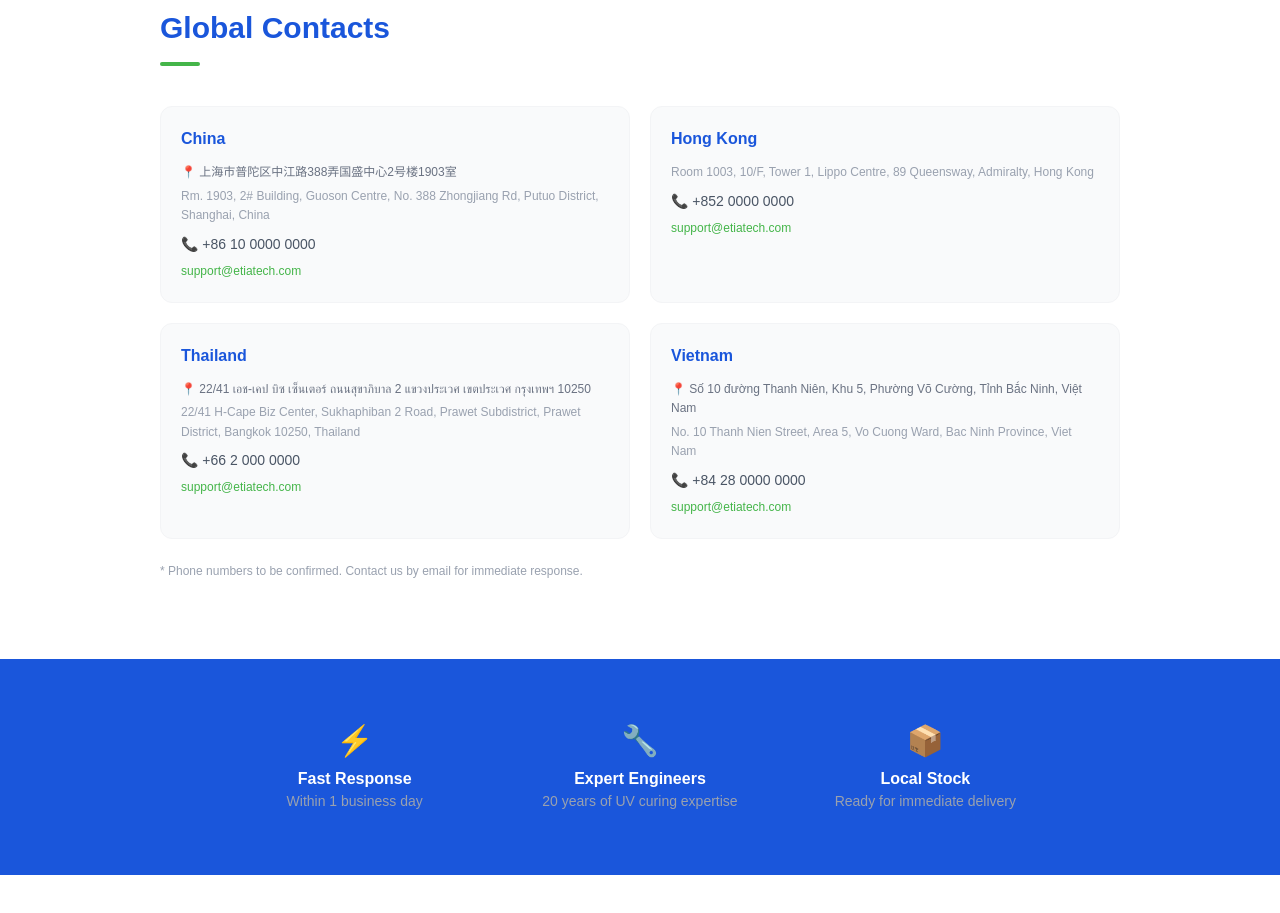
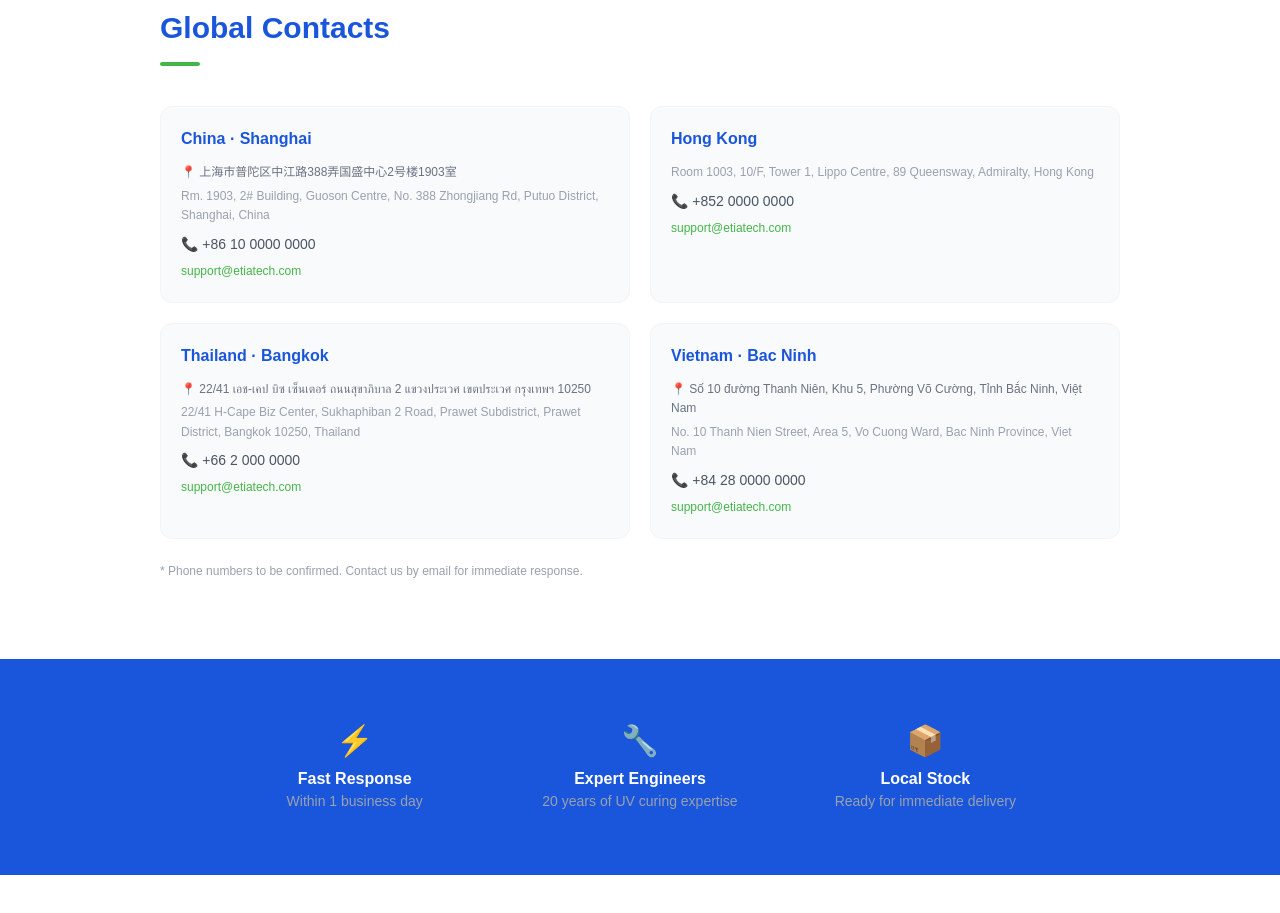
Before and after one commit to helloskmodel/etiatech-website, a Next.js app: page /contact in a window 1280 px wide. Shown: the part 1940-2853 px from the top of the page. Built offline with nearby package versions, Linux system fonts and the light colour scheme.

Commit message:
Contact: show city in region labels (China · Shanghai, etc.)
Co-Authored-By: Claude Opus 4.8 <noreply@anthropic.com>
Claude-Session: https://claude.ai/code/session_01P78KNFGp8sJDZyS4GVPZj9

```diff
--- a/app/contact/page.tsx
+++ b/app/contact/page.tsx
@@ -177,7 +177,7 @@ export default function ContactPage() {
           <div className="grid grid-cols-1 sm:grid-cols-2 gap-5">
             {[
               {
-                region: "China", flag: "🇨🇳", phone: "+86 10 0000 0000", email: "support@etiatech.com",
+                region: "China · Shanghai", flag: "🇨🇳", phone: "+86 10 0000 0000", email: "support@etiatech.com",
                 local: "上海市普陀区中江路388弄国盛中心2号楼1903室",
                 en: "Rm. 1903, 2# Building, Guoson Centre, No. 388 Zhongjiang Rd, Putuo District, Shanghai, China",
               },
@@ -186,12 +186,12 @@ export default function ContactPage() {
                 en: "Room 1003, 10/F, Tower 1, Lippo Centre, 89 Queensway, Admiralty, Hong Kong",
               },
               {
-                region: "Thailand", flag: "🇹🇭", phone: "+66 2 000 0000", email: "support@etiatech.com",
+                region: "Thailand · Bangkok", flag: "🇹🇭", phone: "+66 2 000 0000", email: "support@etiatech.com",
                 local: "22/41 เอช-เคป บิซ เซ็นเตอร์ ถนนสุขาภิบาล 2 แขวงประเวศ เขตประเวศ กรุงเทพฯ 10250",
                 en: "22/41 H-Cape Biz Center, Sukhaphiban 2 Road, Prawet Subdistrict, Prawet District, Bangkok 10250, Thailand",
               },
               {
-                region: "Vietnam", flag: "🇻🇳", phone: "+84 28 0000 0000", email: "support@etiatech.com",
+                region: "Vietnam · Bac Ninh", flag: "🇻🇳", phone: "+84 28 0000 0000", email: "support@etiatech.com",
                 local: "Số 10 đường Thanh Niên, Khu 5, Phường Võ Cường, Tỉnh Bắc Ninh, Việt Nam",
                 en: "No. 10 Thanh Nien Street, Area 5, Vo Cuong Ward, Bac Ninh Province, Viet Nam",
               },
```
